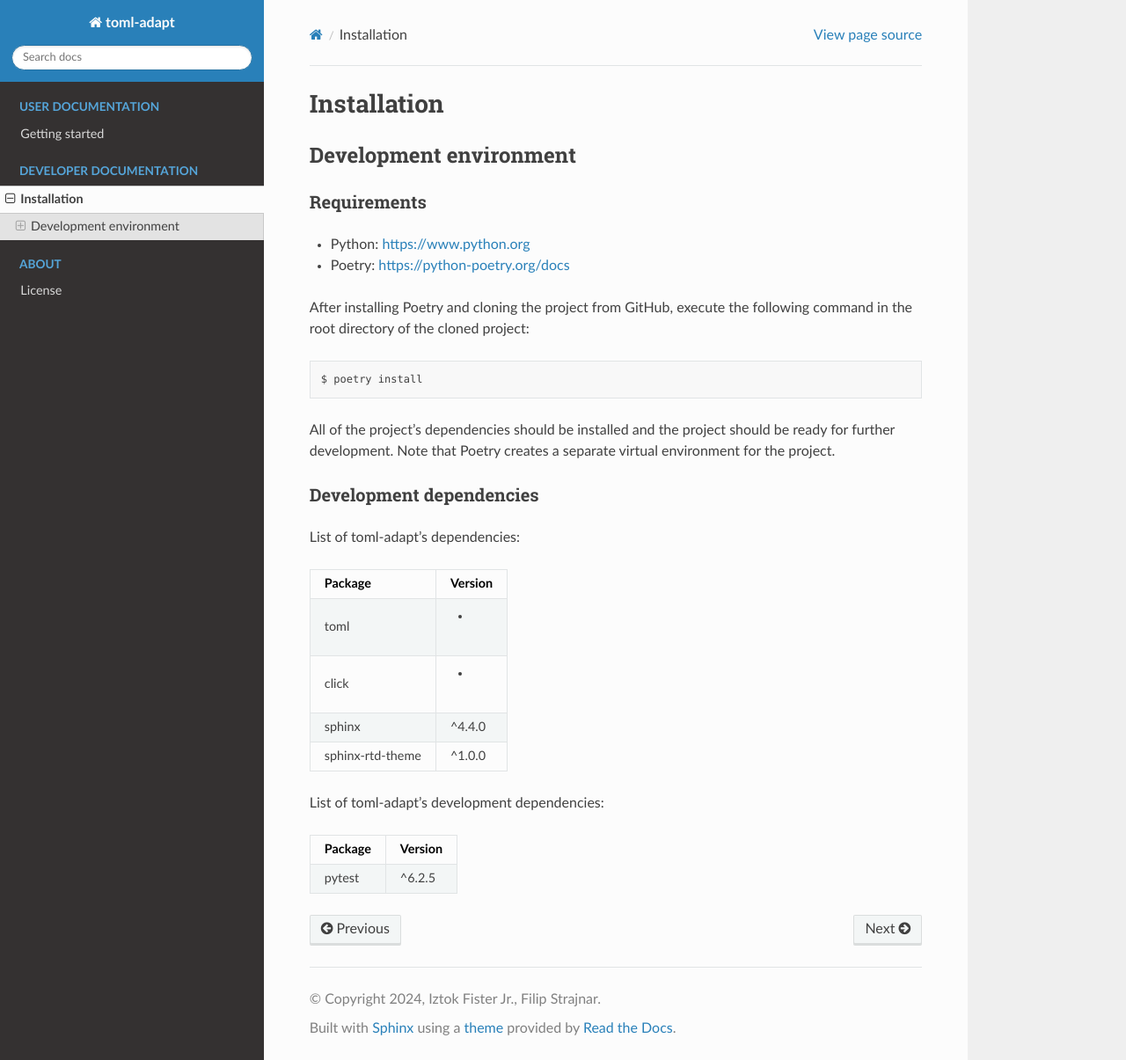
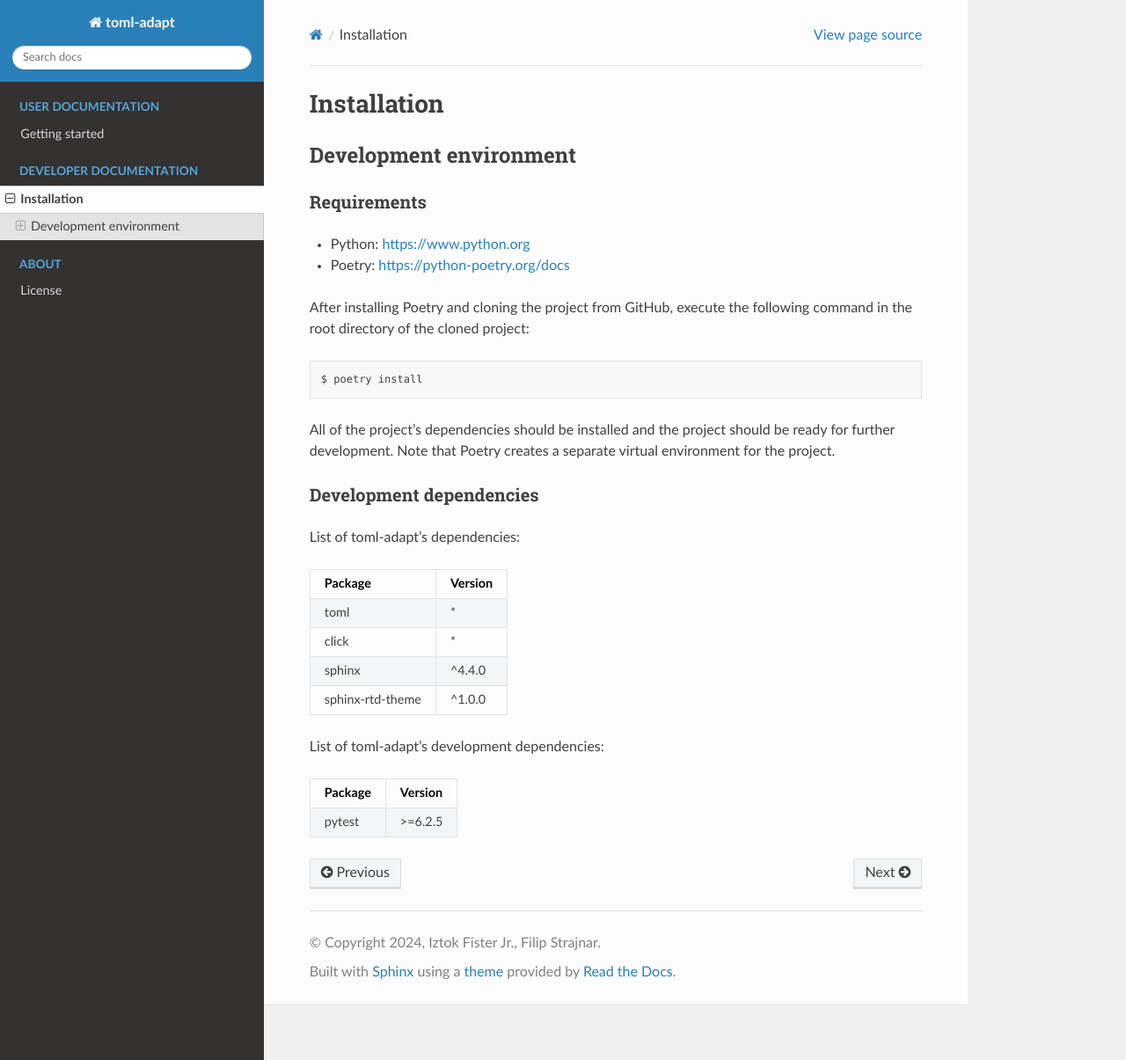
Before and after one commit to firefly-cpp/toml-adapt, a Sphinx documentation site: the page built from docs/dev/installation.rst, in a window 1280 px wide and 1205 px high. Shown: the whole window at 88% size. Built offline with Sphinx 7.4.7 and the Read the Docs theme 2.0.0, drawn with Linux system fonts in a browser that asks for light colours; pages that are not in the unit, such as notebooks, are missing from menus.

```diff
--- a/docs/dev/installation.rst
+++ b/docs/dev/installation.rst
@@ -26,9 +26,9 @@ List of toml-adapt's dependencies:
 +----------------------+----------------------+
 | Package              | Version              |
 +======================+======================+
-| toml                 | *                    |
+| toml                 | \*                   |
 +----------------------+----------------------+
-| click                | *                    |
+| click                | \*                   |
 +----------------------+----------------------+
 | sphinx               | ^4.4.0               |
 +----------------------+----------------------+
@@ -40,5 +40,5 @@ List of toml-adapt's development dependencies:
 +----------------+--------------+
 | Package        | Version      |
 +================+==============+
-| pytest         | ^6.2.5       |
+| pytest         | >=6.2.5      |
 +----------------+--------------+
```
